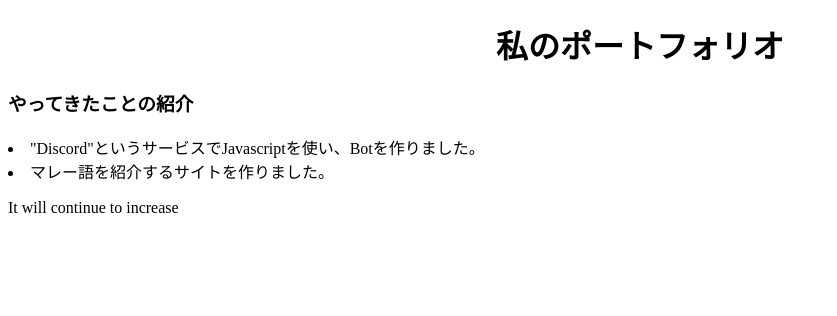
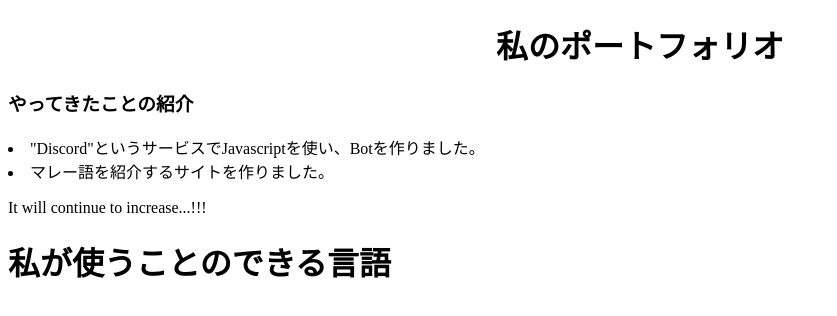
Before and after one commit to kotatudeattaka/portfolio, a plain HTML site: page index.html in a window 1280 px wide. Shown: the whole page, without its empty margins (0-837 px from the left). Drawn offline with Linux system fonts and the light colour scheme.

Commit message:
ｈｔｍｌ

```diff
--- a/index.html
+++ b/index.html
@@ -12,7 +12,9 @@
     <h3>やってきたことの紹介</h3>
     <li>"Discord"というサービスでJavascriptを使い、Botを作りました。</li>
     <li>マレー語を紹介するサイトを作りました。</li>
-    <p>It will continue to increase</p>
+    <p>It will continue to increase...!!!</p>
+    <h1>私が使うことのできる言語</h1>
+    <img> </img>
 
 
 
```
